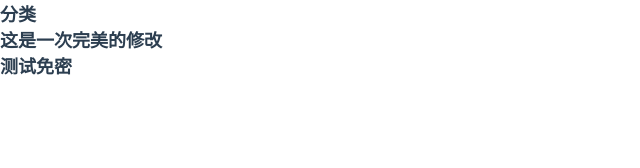
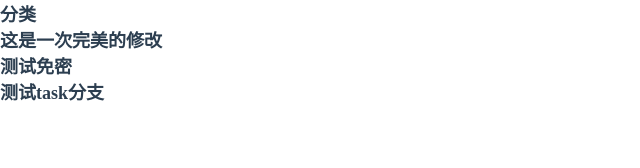
Before and after one commit to Dingshuang22/lijian, a Vue app: page /#/classify in a window 1280 px wide. Shown: the top 168 px of the page, without its empty margins (0-640 px from the left). Built offline with nearby package versions, Linux system fonts and the light colour scheme.

Commit message:
测试task分支

```diff
--- a/src/pages/Classify.vue
+++ b/src/pages/Classify.vue
@@ -3,6 +3,7 @@
         <h2>分类</h2>
         <h2>这是一次完美的修改</h2>
         <h2>测试免密</h2>
+        <h2>测试task分支</h2>
     </div>
 </template>
 
```
